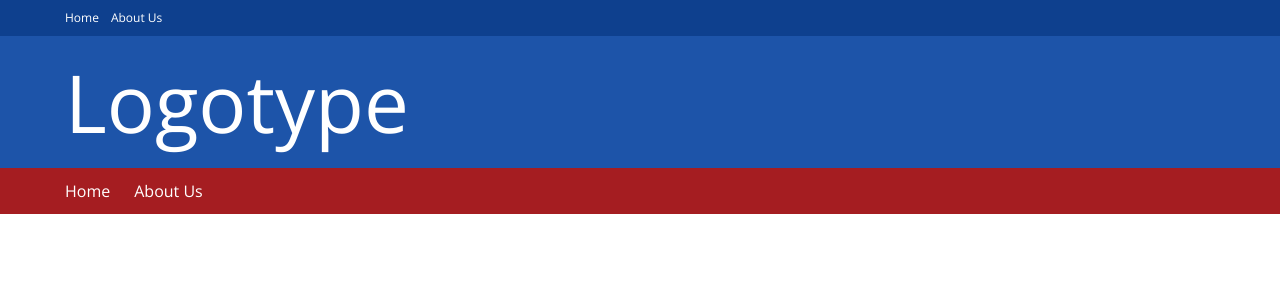
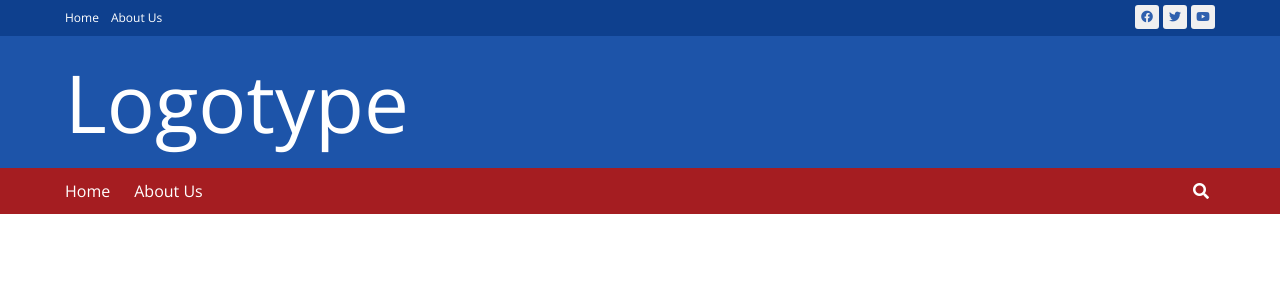
Before and after one commit to kaptn3/effective-garbanzo, a Jekyll site: the page built from index.html, in a window 1280 px wide. Shown: the top 300 px of the page. Built offline with Jekyll 4.4.1, drawn with Linux system fonts in a browser that asks for light colours.

Commit message:
feat: add social

```diff
--- /dev/null
+++ b/_data/social.yml
@@ -0,0 +1,6 @@
+- title: facebook
+  link: '#'
+- title: twitter
+  link: '#'
+- title: youtube
+  link: '#'
--- a/_includes/header.html
+++ b/_includes/header.html
@@ -9,8 +9,14 @@
           </li>
           {% endfor %}
         </ul>
-        <ul class="header__social">
-
+        <ul class="header__menu">
+          {% for item in site.data.social %}
+          <li>
+            <a href="{{ item.link }}" class="header__social">
+              <i class="fab fa-{{ item.title }}"></i>
+            </a>
+          </li>
+          {% endfor %}
         </ul>
       </nav>
     </div>
@@ -30,6 +36,9 @@
           </li>
           {% endfor %}
         </ul>
+        <button>
+          <i class="fas fa-search"></i>
+        </button>
       </nav>
     </div>
   </div>
--- a/_sass/base/_reset.scss
+++ b/_sass/base/_reset.scss
@@ -36,4 +36,5 @@ button {
   background: transparent;
   outline: none;
   font-size: 1rem;
+  color: inherit;
 }
--- a/_sass/layouts/_header.scss
+++ b/_sass/layouts/_header.scss
@@ -30,4 +30,20 @@
   &__menu-item:not(:last-child) {
     margin-right: 12px;
   }
+
+  &__social {
+    background-color: #f0f0f0;
+    border-radius: 3px;
+    width: 24px;
+    height: 24px;
+    display: flex;
+    align-items: center;
+    justify-content: center;
+    margin: 5px 0;
+    margin-left: 4px;
+
+    i {
+      color: var(--second);
+    }
+  }
 }
--- a/_sass/main.scss
+++ b/_sass/main.scss
@@ -1,6 +1,7 @@
 @import 'vendor/normalize',
         'vendor/fontawesome/fontawesome.scss',
-        'vendor/fontawesome/solid.scss';
+        'vendor/fontawesome/solid.scss',
+        'vendor/fontawesome/brands.scss';
 
 @import 'base/typo',
         'base/reset';
```
